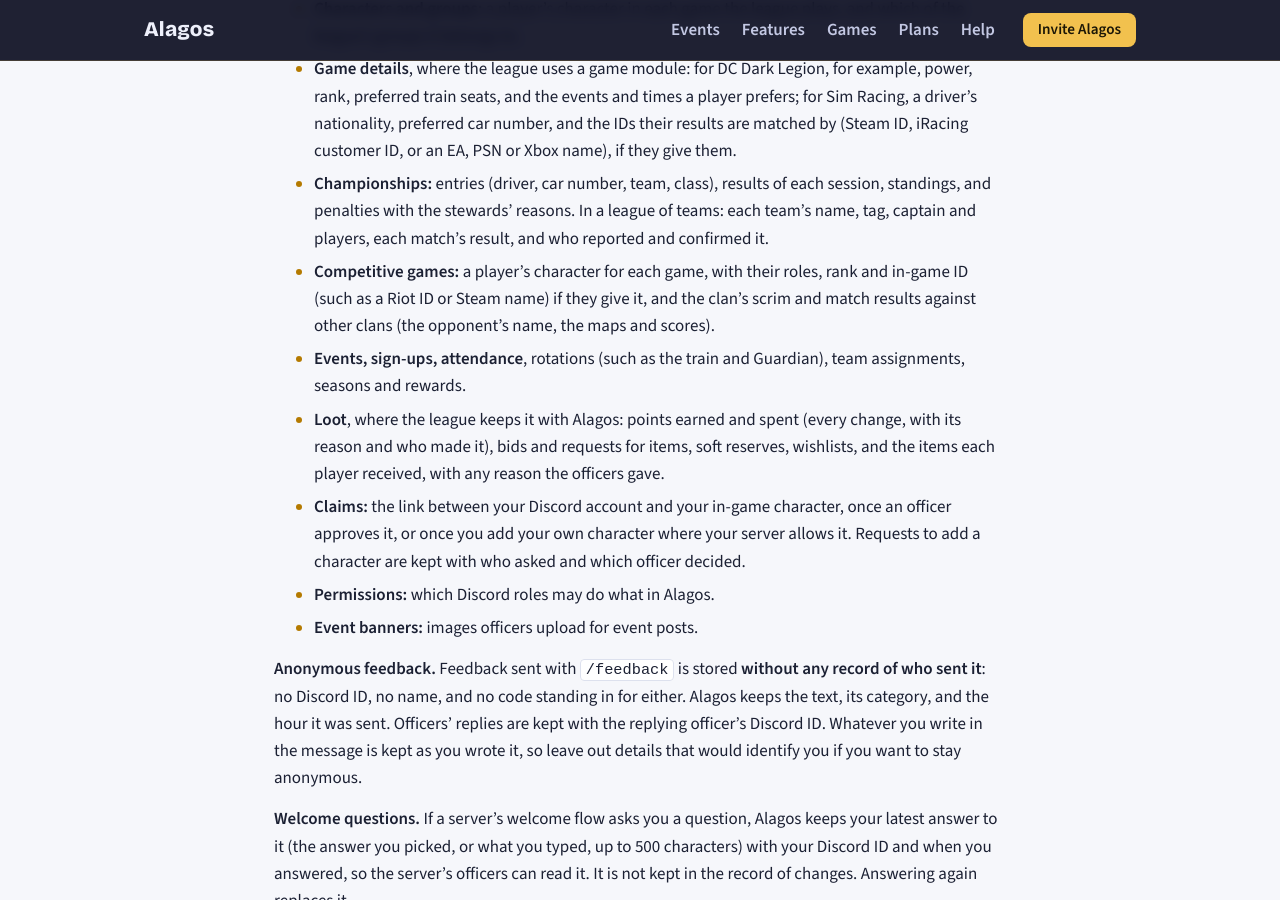
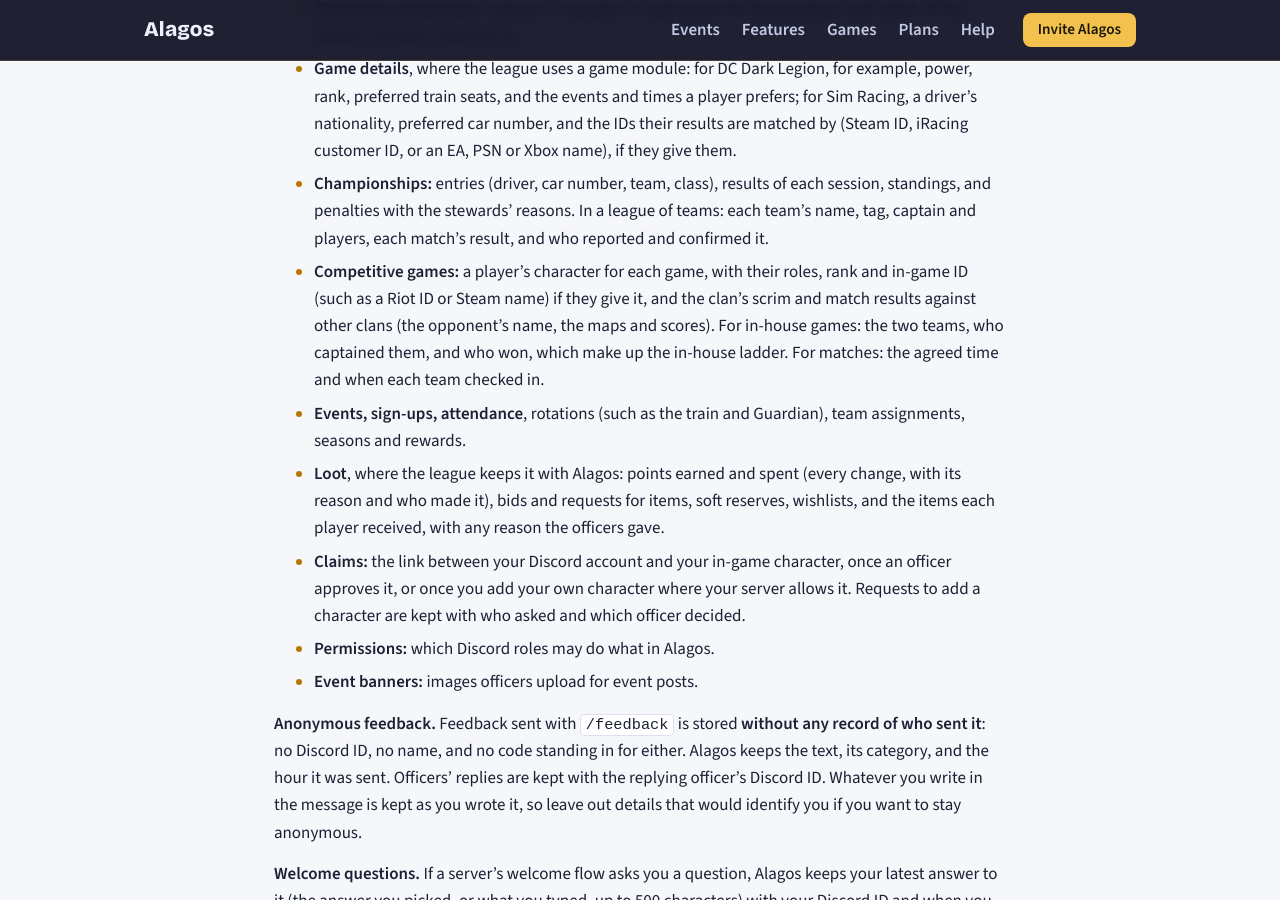
Before and after one commit to NestaronRevion/alagos-legal, a Jekyll site: the page built from privacy.md, in a window 1280 px wide and 900 px high, scrolled down 1884 px. Built offline with Jekyll 4.4.1, drawn with Linux system fonts in a browser that asks for light colours; some of the changed text lies outside the part shown.

Commit message:
Competitive module info updates

```diff
--- a/games/competitive.html
+++ b/games/competitive.html
@@ -115,7 +115,7 @@ description: "Alagos for shooter and esports clans: scrims and matches with role
         </tbody>
       </table>
     </div>
-    <p class="note">Brackets, in-house games and battle royale scoring are on the way.</p>
+    <p class="note">Also free: single-elimination playoffs and cups (seeded from the table or by hand, byes and a third-place match), match times and check-in, battle royale series scored by placing and kills, and in-house games with captains picking. Premium: in-house teams balanced by rank, and the in-house ladder.</p>
   </div>
 </section>
 
--- a/privacy.md
+++ b/privacy.md
@@ -48,7 +48,7 @@ A **league's records** (its roster, characters, events, sign-ups, attendance, ro
 - **Characters and groups:** a player's character in each game the league plays, and which of the league's groups it belongs to.
 - **Game details**, where the league uses a game module: for DC Dark Legion, for example, power, rank, preferred train seats, and the events and times a player prefers; for Sim Racing, a driver's nationality, preferred car number, and the IDs their results are matched by (Steam ID, iRacing customer ID, or an EA, PSN or Xbox name), if they give them.
 - **Championships:** entries (driver, car number, team, class), results of each session, standings, and penalties with the stewards' reasons. In a league of teams: each team's name, tag, captain and players, each match's result, and who reported and confirmed it.
-- **Competitive games:** a player's character for each game, with their roles, rank and in-game ID (such as a Riot ID or Steam name) if they give it, and the clan's scrim and match results against other clans (the opponent's name, the maps and scores).
+- **Competitive games:** a player's character for each game, with their roles, rank and in-game ID (such as a Riot ID or Steam name) if they give it, and the clan's scrim and match results against other clans (the opponent's name, the maps and scores). For in-house games: the two teams, who captained them, and who won, which make up the in-house ladder. For matches: the agreed time and when each team checked in.
 - **Events, sign-ups, attendance**, rotations (such as the train and Guardian), team assignments, seasons and rewards.
 - **Loot**, where the league keeps it with Alagos: points earned and spent (every change, with its reason and who made it), bids and requests for items, soft reserves, wishlists, and the items each player received, with any reason the officers gave.
 - **Claims:** the link between your Discord account and your in-game character, once an officer approves it, or once you add your own character where your server allows it. Requests to add a character are kept with who asked and which officer decided.
@@ -181,6 +181,7 @@ Discord requires its users to be at least 13, or older in some countries. Alagos
 When this policy changes, the date at the top changes, the change is listed below, and significant changes are announced on the Alagos support server before they take effect. Every earlier version stays visible in this page's public history.
 
 **Changes**
+- November 12, 2026: in-house games (teams, captains, results) and match check-ins.
 - November 12, 2026: leagues of teams (match results, disputes), and competitive players' in-game IDs and their clan's scrim results.
 - November 12, 2026: championships (entries, results, penalties), incident reports, and Sim Racing drivers' IDs.
 - November 12, 2026: applications to join a group (what is kept, and for how long).
```
